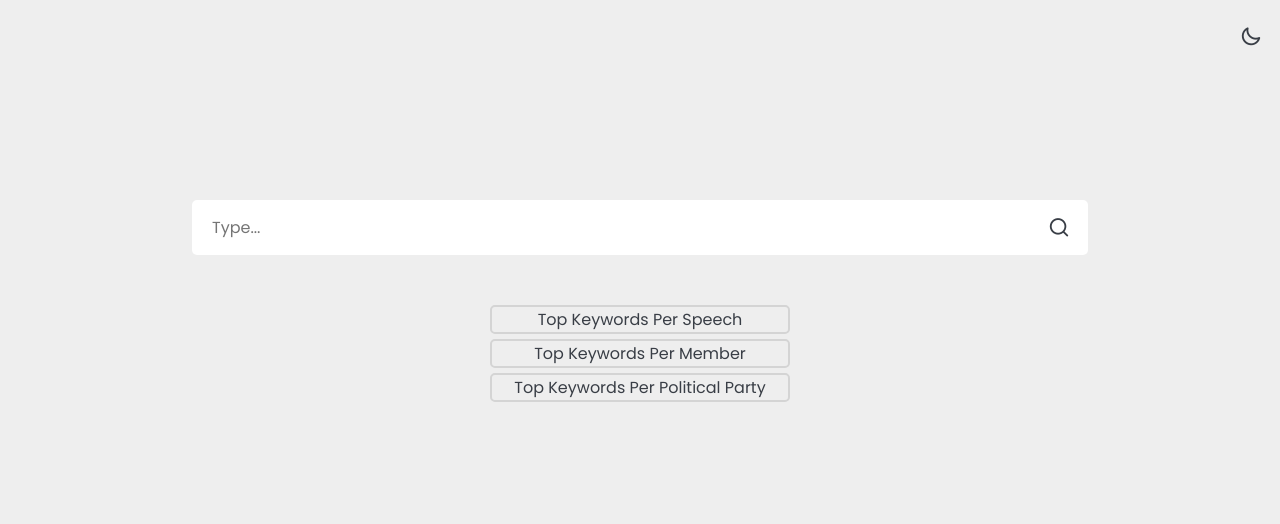
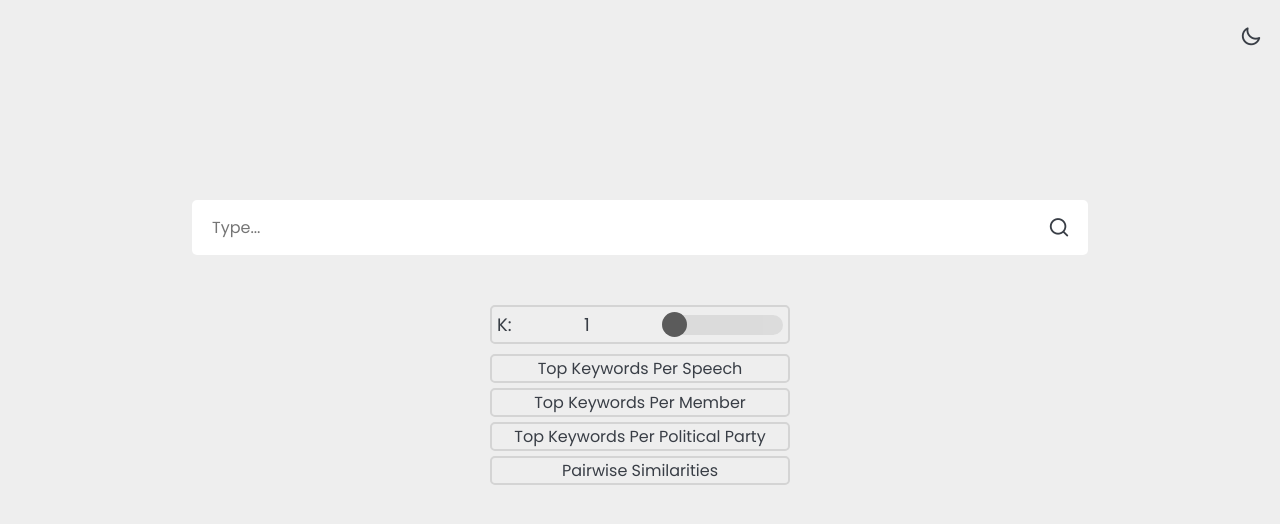
Before and after one commit to stavrmaria/information-retrieval-project, a Flask app: template templates/index.html in a window 1280 px wide. Shown: the top 524 px of the page. Run offline with Flask 3, Linux system fonts and the light colour scheme; the template is opened without the code that fills it, so the values that code supplies are empty.

Commit message:
update: file
added the k value button

```diff
--- a/static/index.js
+++ b/static/index.js
@@ -76,3 +76,10 @@ function redirectToTopKeywordsSpeechPlot() {
     // Redirect to the /top_keywords_speech_plot endpoint
     window.location.href = '/top_keywords_speech_plot';
 }
+
+function updateSliderFromTextInput(value) {
+    value = parseInt(value);
+    value = Math.max(1, Math.min(value, 1000));
+    document.getElementById("sliderK").value = value;
+    document.getElementById("textInputK").value = value;
+}
--- a/static/styles.css
+++ b/static/styles.css
@@ -6,6 +6,7 @@
     --primary-font-color: #222831;
     --secondary-font-color: #393E46;
     --primary-button-color: #d4d4d4;
+    --primary-slider-color: #1e1e1e;
     --link-color: #327bf1;
     --visited-link-color: #aa66e6;
     --details-color: #47921b;
@@ -18,6 +19,7 @@
     --primary-font-color: #FFFFFF;
     --secondary-font-color: #B0B0B0;
     --primary-button-color: #292929;
+    --primary-slider-color: #EEEEEE;
     --link-color: #8AB4F8;
     --visited-link-color: #C58AF9;
     --details-color: #47921b;
@@ -98,7 +100,7 @@ input {
     cursor: pointer;
 }
 
-.keyword__button {
+.option__button {
     background: transparent;
     border: 2px solid var(--primary-button-color);
     border-radius: 5px;
@@ -111,12 +113,12 @@ input {
     margin-bottom: 5px;
 }
 
-.keyword__button:hover {
+.option__button:hover {
     background-color: var(--primary-button-color);
     color: #ffffff;
 }
 
-.keywords_options__box {
+.options__box {
     display: flex;
     align-items: center;
     justify-content: center;
@@ -148,3 +150,59 @@ input {
     max-height: 300px;
     overflow-y: scroll;
 }
+
+.k__container {
+    display: flex;
+    align-items: center;
+    margin-bottom: 10px;
+    outline: 0;
+    border: 2px solid var(--primary-button-color);
+    border-radius: 5px;
+    width: 300px;
+}
+
+.k__input, .k__slider, .k__label {
+    color: var(--secondary-font-color);
+    font-size: 18px;
+    margin: 0 5px;
+}
+
+.k__input {
+    width: 80px;
+    text-align: center;
+    padding: 5px;
+}
+
+.k__label {
+    margin-right: 5px;
+}
+
+.k__slider {
+    -webkit-appearance: none;
+    appearance: none;
+    width: 100%;
+    height: 20px;
+    border-radius: 10px;
+    background: var(--primary-button-color);
+    outline: none;
+    opacity: 0.7;
+    -webkit-transition: .2s;
+    transition: opacity .2s;
+}
+
+.k__slider::-webkit-slider-thumb {
+    -webkit-appearance: none;
+    appearance: none;
+    width: 25px;
+    height: 25px;
+    border-radius: 50%;
+    background: var(--primary-slider-color);
+    cursor: pointer;
+}
+
+.k__slider::-moz-range-thumb {
+    width: 25px;
+    height: 25px;
+    border-radius: 50%;
+    cursor: pointer;
+}
--- a/templates/index.html
+++ b/templates/index.html
@@ -21,10 +21,18 @@
         </div>
     </form>
 
-    <div class="keywords_options__box">
-        <button class="keyword__button" onclick="redirectToTopKeywordsSpeechPlot()">Top Keywords Per Speech</button>
-        <button class="keyword__button" onclick="redirectToTopKeywordsMemberPlot()">Top Keywords Per Member</button>
-        <button class="keyword__button" onclick="redirectToTopKeywordsPartyPlot()">Top Keywords Per Political Party</button>
+    <div class="options__box">
+        <div class="k__container">
+            <label class="k__label" for="textInputK">K:</label>
+            <input class="k__input" type="text" id="textInputK" value="1" onchange="updateSliderFromTextInput(this.value)">
+            <input class="k__slider" type="range" id="sliderK" min="1" max="1000" value="1" oninput="updateSliderFromTextInput(this.value)">
+        </div>
+
+        <button class="option__button" onclick="redirectToTopKeywordsSpeechPlot()">Top Keywords Per Speech</button>
+        <button class="option__button" onclick="redirectToTopKeywordsMemberPlot()">Top Keywords Per Member</button>
+        <button class="option__button" onclick="redirectToTopKeywordsPartyPlot()">Top Keywords Per Political Party</button>
+
+        <button class="option__button" onclick="redirectToTopKeywordsPartyPlot()">Pairwise Similarities</button>
     </div>
 
     <script type="text/javascript" src="{{ url_for('static', filename='index.js') }}"></script>
```
